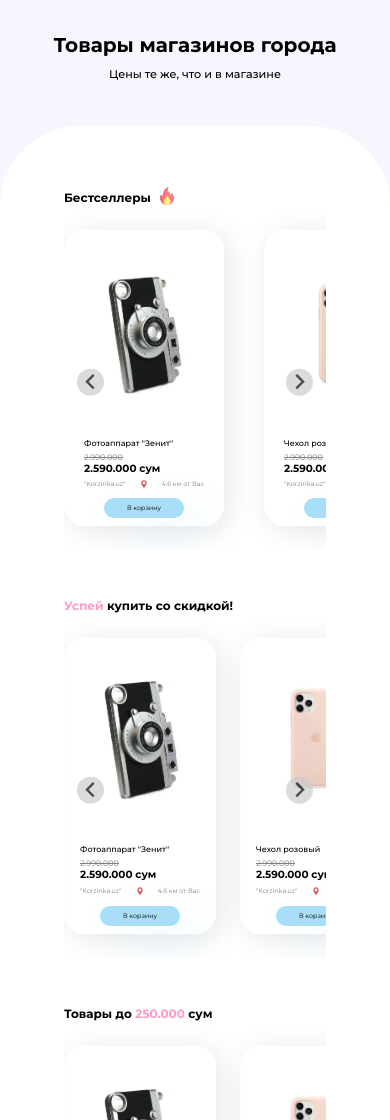
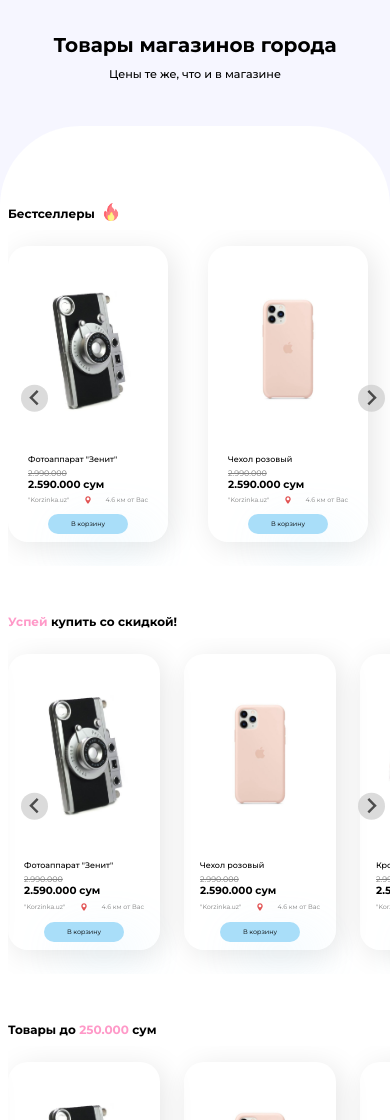
Before and after one commit to sei-so/wherebuy-site, a website: page index.html in a window 390 px wide. Shown: the part 880-2000 px from the top of the page. Drawn offline with Linux system fonts and the light colour scheme.

Commit message:
improved responsiveness

```diff
--- a/css/responsive.sass
+++ b/css/responsive.sass
@@ -21,6 +21,12 @@
     body
         width: 100vw
 
+    main
+        padding: 10rem 1rem 0 1rem
+
+    .splide
+        width: 100vw
+
     .search-btn
         display: none
 
```
Also changed, not shown: css/responsive.css, 1 other file.
